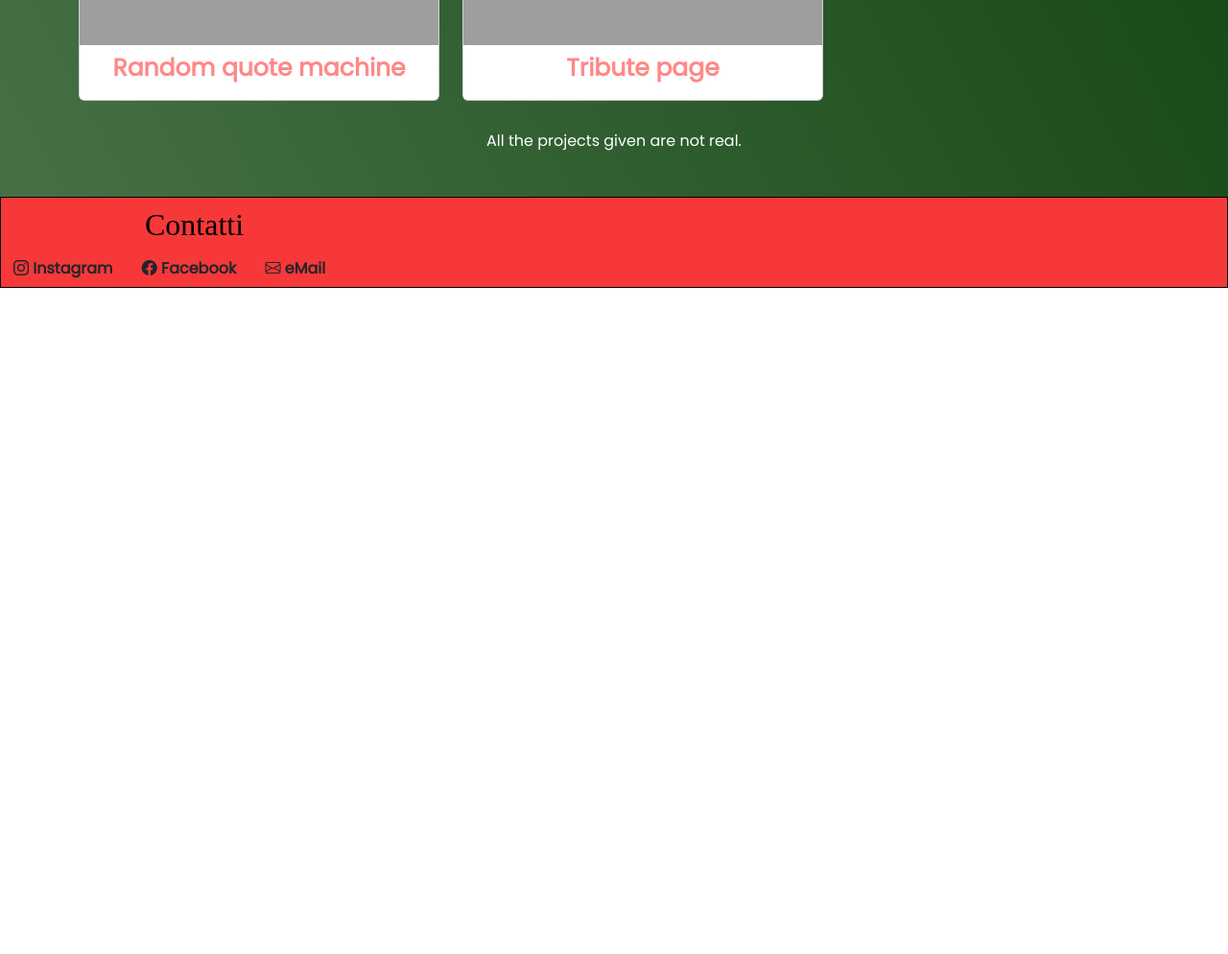
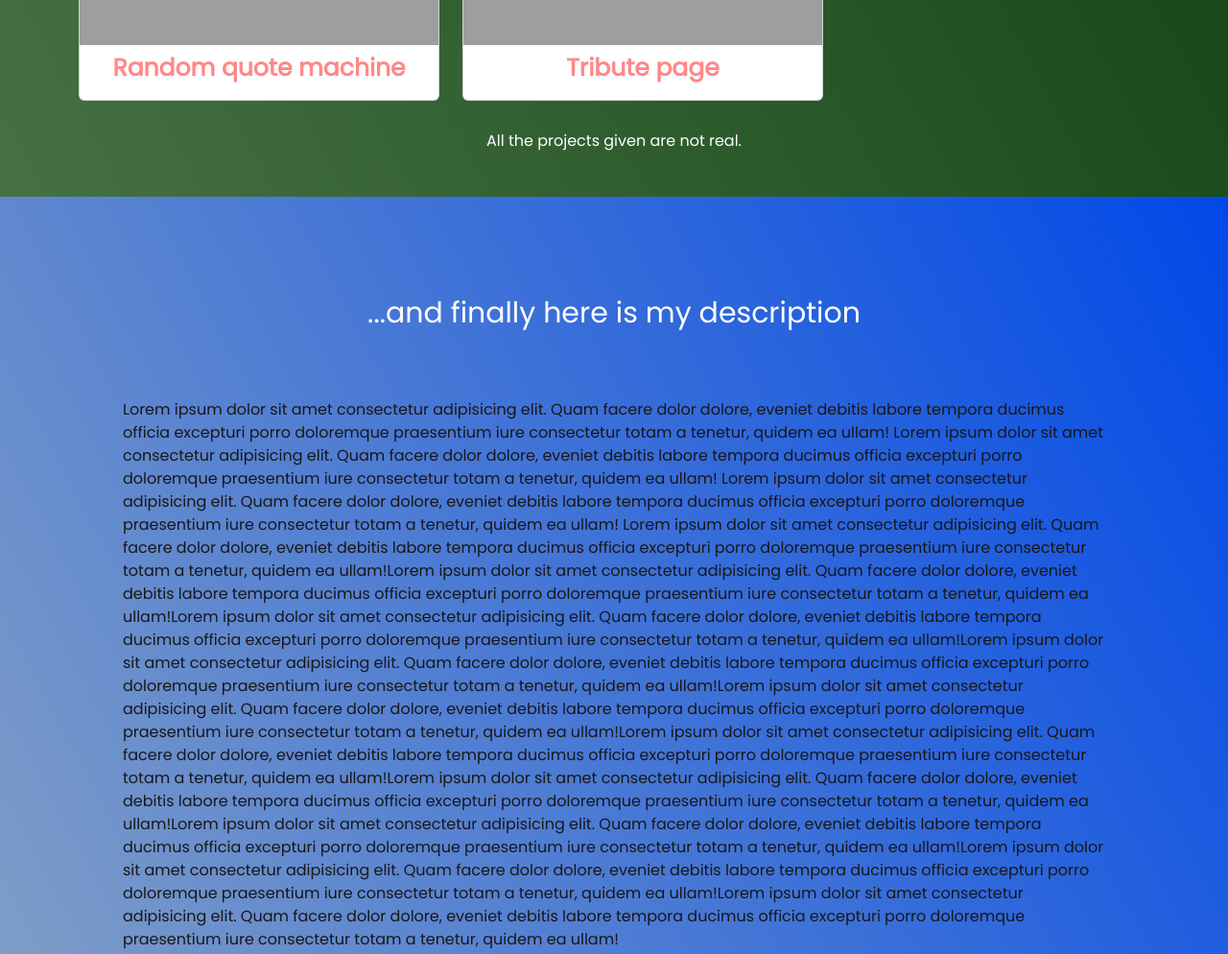
Before and after one commit to Nysenn/Portfolio, a plain HTML site: page Portfolio/index.html in a window 1280 px wide. Shown: the part 2154-3148 px from the top of the page at 96% size. Before the commit the page ends 2454 px from the top, so only its background shows below. Drawn offline with nearby package versions, Linux system fonts and the light colour scheme; grey boxes are pictures that could not be loaded; a web font is replaced by a local one.

Commit message:
Add files via upload

```diff
--- a/Portfolio/index.html
+++ b/Portfolio/index.html
@@ -136,6 +136,26 @@
   <!-- ABOUT ME -->
   <section id="about" class="about-section">
 
+
+    <p class="about-title">
+      ...and finally here is my description
+    </p>
+    <div class="container-lg"></div>
+    <p class="description">Lorem ipsum dolor sit amet consectetur adipisicing elit. Quam facere dolor dolore, eveniet debitis labore tempora
+      ducimus officia excepturi porro doloremque praesentium iure consectetur totam a tenetur, quidem ea ullam! Lorem ipsum dolor sit amet consectetur adipisicing elit. Quam facere dolor dolore, eveniet debitis labore tempora
+      ducimus officia excepturi porro doloremque praesentium iure consectetur totam a tenetur, quidem ea ullam! Lorem ipsum dolor sit amet consectetur adipisicing elit. Quam facere dolor dolore, eveniet debitis labore tempora
+      ducimus officia excepturi porro doloremque praesentium iure consectetur totam a tenetur, quidem ea ullam! Lorem ipsum dolor sit amet consectetur adipisicing elit. Quam facere dolor dolore, eveniet debitis labore tempora
+      ducimus officia excepturi porro doloremque praesentium iure consectetur totam a tenetur, quidem ea ullam!Lorem ipsum dolor sit amet consectetur adipisicing elit. Quam facere dolor dolore, eveniet debitis labore tempora
+      ducimus officia excepturi porro doloremque praesentium iure consectetur totam a tenetur, quidem ea ullam!Lorem ipsum dolor sit amet consectetur adipisicing elit. Quam facere dolor dolore, eveniet debitis labore tempora
+      ducimus officia excepturi porro doloremque praesentium iure consectetur totam a tenetur, quidem ea ullam!Lorem ipsum dolor sit amet consectetur adipisicing elit. Quam facere dolor dolore, eveniet debitis labore tempora
+      ducimus officia excepturi porro doloremque praesentium iure consectetur totam a tenetur, quidem ea ullam!Lorem ipsum dolor sit amet consectetur adipisicing elit. Quam facere dolor dolore, eveniet debitis labore tempora
+      ducimus officia excepturi porro doloremque praesentium iure consectetur totam a tenetur, quidem ea ullam!Lorem ipsum dolor sit amet consectetur adipisicing elit. Quam facere dolor dolore, eveniet debitis labore tempora
+      ducimus officia excepturi porro doloremque praesentium iure consectetur totam a tenetur, quidem ea ullam!Lorem ipsum dolor sit amet consectetur adipisicing elit. Quam facere dolor dolore, eveniet debitis labore tempora
+      ducimus officia excepturi porro doloremque praesentium iure consectetur totam a tenetur, quidem ea ullam!Lorem ipsum dolor sit amet consectetur adipisicing elit. Quam facere dolor dolore, eveniet debitis labore tempora
+      ducimus officia excepturi porro doloremque praesentium iure consectetur totam a tenetur, quidem ea ullam!Lorem ipsum dolor sit amet consectetur adipisicing elit. Quam facere dolor dolore, eveniet debitis labore tempora
+      ducimus officia excepturi porro doloremque praesentium iure consectetur totam a tenetur, quidem ea ullam!Lorem ipsum dolor sit amet consectetur adipisicing elit. Quam facere dolor dolore, eveniet debitis labore tempora
+      ducimus officia excepturi porro doloremque praesentium iure consectetur totam a tenetur, quidem ea ullam!</p>
+    </div>
   </section>
   <!-- /ABOUT ME -->
 
--- a/Portfolio/style.css
+++ b/Portfolio/style.css
@@ -33,9 +33,20 @@ footer {
   justify-content: center;
   align-items: center;
   width: 100%;
-  background: rgb(70,113,70);
-  background: linear-gradient(62deg, rgba(70,113,70,1) 0%, rgba(1,53,1,1) 100%);
+  background: rgb(70, 113, 70);
+  background: linear-gradient(62deg, rgba(70, 113, 70, 1) 0%, rgba(1, 53, 1, 1) 100%);
 
+}
+
+.about-section {
+  display: flex;
+  flex-direction: column;
+  justify-content: center;
+  align-items: center;
+  width: 100%;
+  height: 100vh;
+  background: rgb(127, 157, 199);
+  background: linear-gradient(62deg, rgba(127, 157, 199, 1) 0%, rgba(1, 73, 231, 1) 100%);
 }
 
 img {
@@ -53,11 +64,16 @@ h1 {
 h2 {
   color: black;
   font-family: Alkatra;
-  padding-left: 150px;
+  padding-left: 15px;
 }
 
 p {
   color: rgba(255, 0, 0, 0.466);
+}
+
+.description {
+  max-width: 80%;
+  color: #181719;
 }
 
 .col {
@@ -65,7 +81,8 @@ p {
   width: 400px;
 }
 
-.work-title {
+.work-title,
+.about-title {
   color: white;
   font-size: 30px;
   padding-bottom: 50px;
@@ -73,9 +90,9 @@ p {
 }
 
 .disclaimer {
- color: white;
- padding-top: 30px;
- padding-bottom: 30px;
+  color: white;
+  padding-top: 30px;
+  padding-bottom: 30px;
 }
 
 .card-body {
```
Lines whose indentation alone changed are shown as unchanged.
